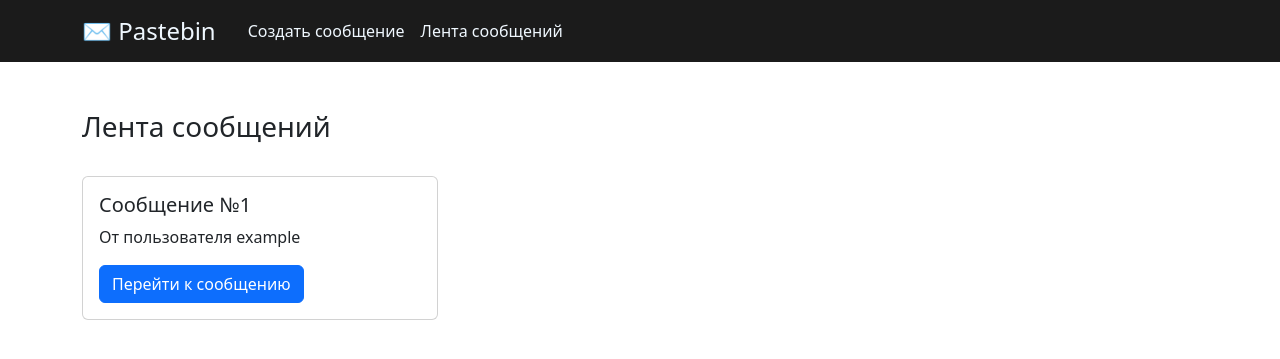
After one commit to storlay/pastebin, a Django app: page /message-feed/ in a window 1280 px wide. The commit adds this page. Shown: the top 359 px of the page. Run offline with Django 5.2, Linux system fonts and the light colour scheme; tables that the repository leaves empty hold one stand-in row (values such as "Sample post"); parts of the project's set-up code (start-up, migrations or seed data) failed here and were passed over.

Commit message:
Add a page with a list of messages

```diff
--- a/templates/base.html
+++ b/templates/base.html
@@ -22,6 +22,9 @@
                 <li class="nav-item active">
                     <a class="nav-link" style="color: #f0f8ff" href="/">Создать сообщение</a>
                 </li>
+                <li>
+                    <a class="nav-link" style="color: #f0f8ff" href="/message-feed/">Лента сообщений</a>
+                </li>
             </ul>
         </div>
     </div>
--- a/text/models.py
+++ b/text/models.py
@@ -8,4 +8,4 @@ class Text(models.Model):
 
     def get_absolute_url(self):
         from django.urls import reverse
-        return reverse("input_text", kwargs={"pk": self.pk})
+        return reverse("show_message", kwargs={"pk": self.pk})
--- /dev/null
+++ b/text/templates/message_feed.html
@@ -0,0 +1,26 @@
+{% extends 'base.html' %}
+
+{% block browser-title %}
+    Лента сообщений
+{% endblock %}
+
+{% block page-title %}
+    Лента сообщений
+{% endblock %}
+
+{% block content %}
+    <div class="row">
+        {% for message in messages %}
+            <div class="col-sm-4 mb-3 mb-sm-0">
+                <div class="card">
+                    <div class="card-body">
+                        <h5 class="card-title">Сообщение №{{ message.pk }}</h5>
+                        <p class="card-text">От пользователя example</p>
+                        <a href="{{ message.get_absolute_url }}" class="btn btn-primary">Перейти к сообщению</a>
+                    </div>
+                </div>
+                <br>
+            </div>
+        {% endfor %}
+    </div>
+{% endblock %}
--- a/text/urls.py
+++ b/text/urls.py
@@ -3,5 +3,6 @@ from .views import *
 
 urlpatterns = [
     path('', InputTextView.as_view(), name='input_text'),
-    path('message/<int:pk>/', ShowMessageView.as_view(), name='show_message')
+    path('message/<int:pk>/', ShowMessageView.as_view(), name='show_message'),
+    path('message-feed/', MessageFeedView.as_view(), name='message_feed')
 ]
--- a/text/views.py
+++ b/text/views.py
@@ -1,5 +1,5 @@
 from django.shortcuts import get_object_or_404
-from django.views.generic import CreateView, DetailView
+from django.views.generic import CreateView, DetailView, ListView
 
 from drive.message import download_message
 from text.forms import InputTextForm
@@ -23,3 +23,9 @@ class ShowMessageView(DetailView):
         message_object = get_object_or_404(Text, pk=self.kwargs['pk'])
         context['content'] = download_message(message_object.url_hash)
         return context
+
+
+class MessageFeedView(ListView):
+    model = Text
+    template_name = 'message_feed.html'
+    context_object_name = 'messages'
```
